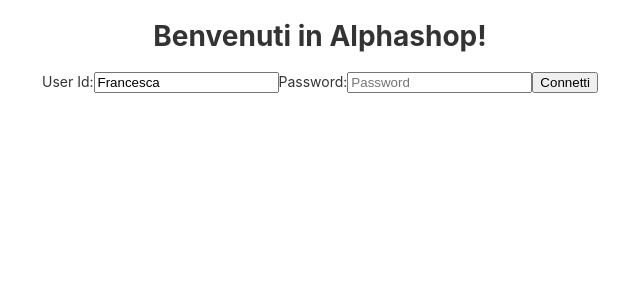
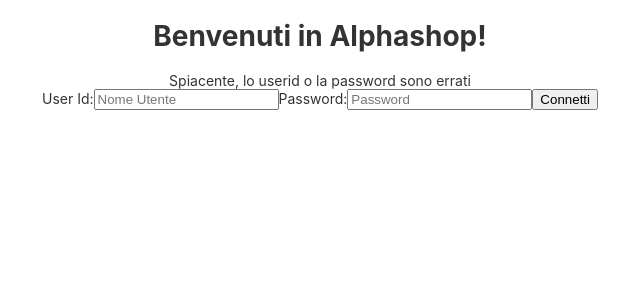
Before and after one commit to francescapetra/angular-alphashop, an Angular app in the folder alphashop/: page / in a window 1280 px wide. Both pictures are taken after a click on the button "Connetti". Shown: the top 300 px of the page, without its empty margins (320-960 px from the left). Built offline with nearby package versions, Linux system fonts and the light colour scheme.

Commit message:
ngIf-input

```diff
--- a/alphashop/src/app/login/login.component.html
+++ b/alphashop/src/app/login/login.component.html
@@ -1,7 +1,18 @@
-<label for="userId">User Id:</label>
-<input type="text" id="userId" placeholder="Nome Utente" [(ngModel)]="userid">
+<div *ngIf='autenticato'>{{errorMsg}}</div>
+<div *ngIf='corretto'>{{corrMsg}}</div>
+<div>
 
-<label for="password">Password:</label>
-<input type="password" id="password" placeholder="Password" [(ngModel)]="password">
+  <label for="userId">User Id:</label>
+  <input type="text" id="userId" placeholder="Nome Utente" [(ngModel)]="userid">
 
-<button (click)=gestAut()>Connetti</button>
+  <label for="password">Password:</label>
+  <input type="password" id="password" placeholder="Password" [(ngModel)]="password">
+
+  <button (click)=gestAut()>Connetti</button>
+
+</div>
+
+<br>
+<br>
+
+<!-- <p>La tua Userid è {{userid}} e la tua password è {{password }}</p> -->
--- a/alphashop/src/app/login/login.component.ts
+++ b/alphashop/src/app/login/login.component.ts
@@ -7,15 +7,27 @@
 })
 export class LoginComponent implements OnInit {
 
-  userid = 'Francesca';
+  userid = '';
   password = '';
+  autenticato = false;
+  corretto = false;
+  corrMsg = 'Complimenti, lo userid o la password sono corretti';
+  errorMsg = 'Spiacente, lo userid o la password sono errati';
 
   constructor() { }
 
   ngOnInit(): void {
   }
   gestAut(){
-    console.log(this.userid);
+    if (this.userid === 'Francesca' && this.password === '1234567') {
+
+      this.autenticato = false;
+      this.corretto = true;
+
+    }else{
+     this.autenticato = true;
+     this.corretto = false;
+    }
 
   }
 
```
